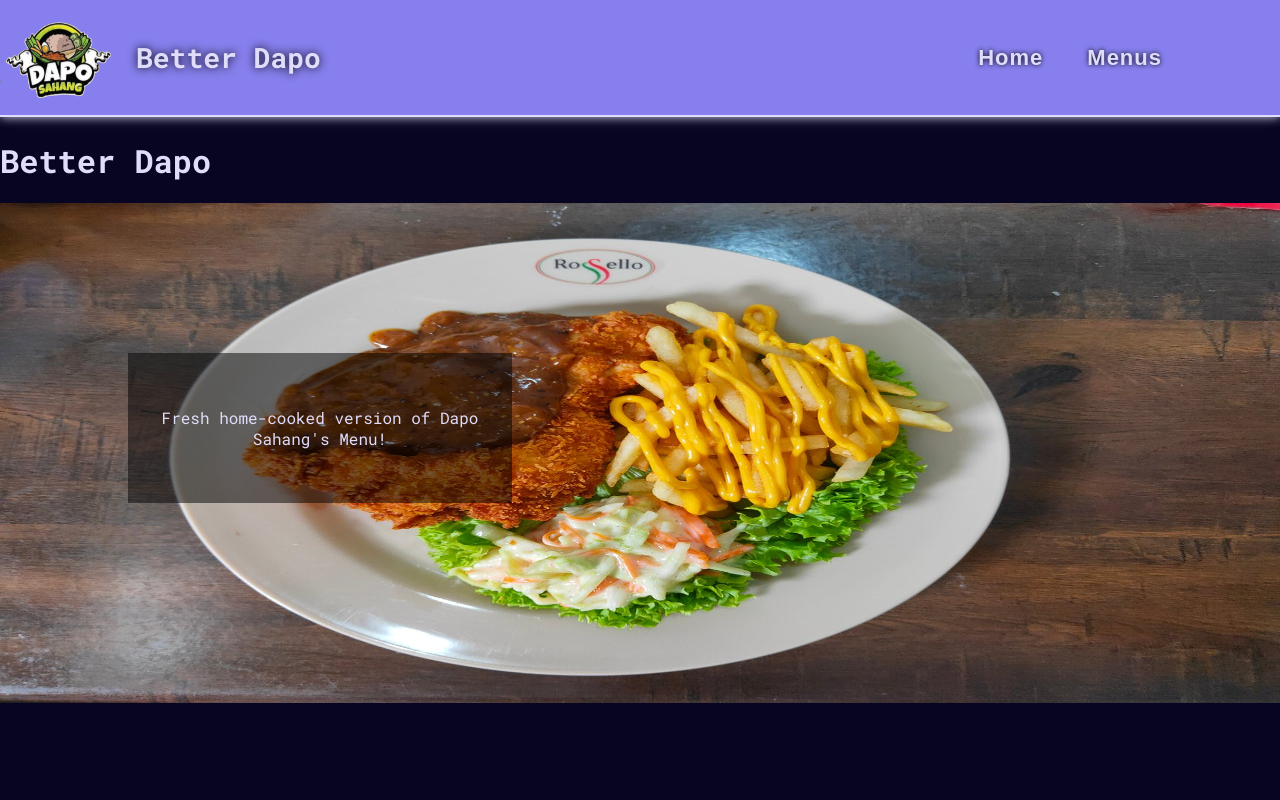
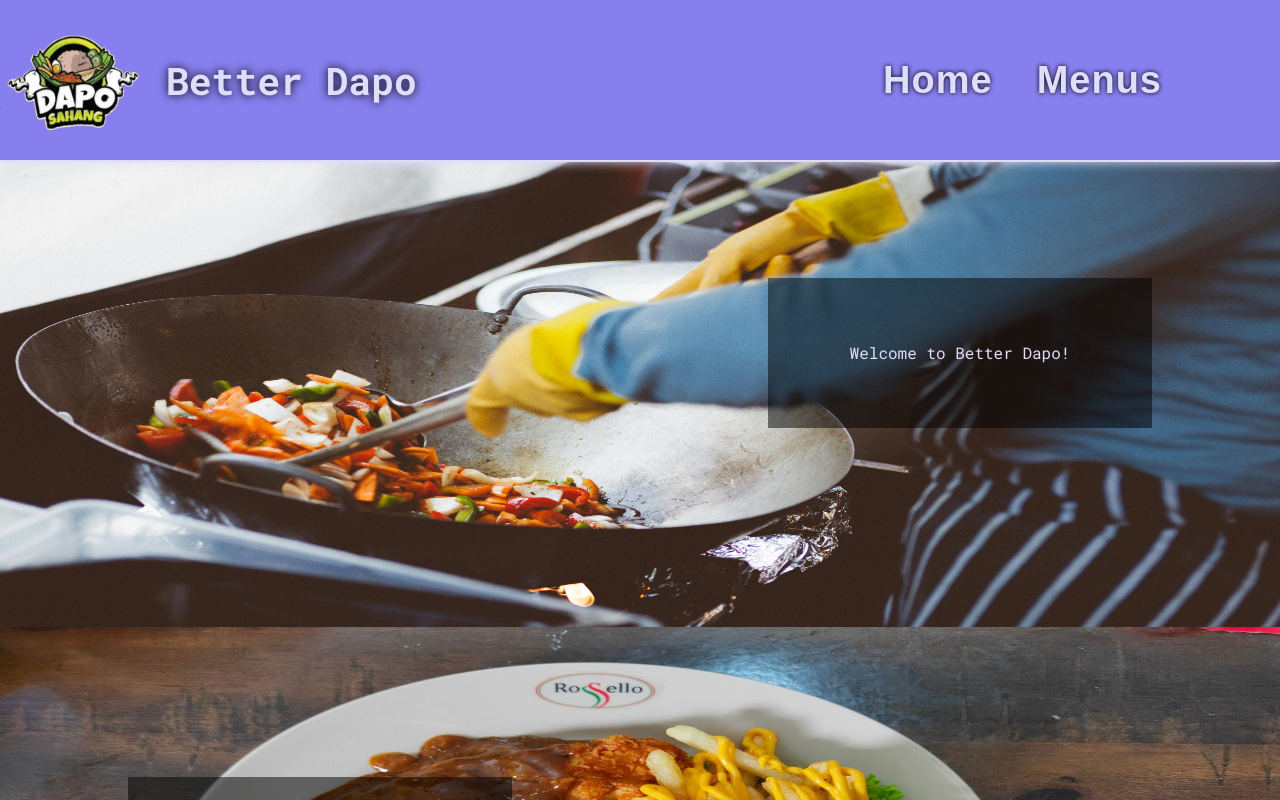
Before and after one commit to Mutton9558/BetterDapo, a React (Vite) app: page / in a window 1280 px wide. Shown: the top 800 px of the page. Built offline with nearby package versions, Linux system fonts and the light colour scheme.

Commit message:
Added dynamic scrolling and created Menu Item component

```diff
--- a/src/App.css
+++ b/src/App.css
@@ -20,12 +20,16 @@ html, body{
 }
 
 #header{
+    position: fixed;
+    top: 0;
     display: flex;
     width: 100vw;
+    height: 8rem;
     background-color: var(--primary);
     align-items: center;
     box-shadow: 0 0 10px var(--text);
     border-bottom: #e0ddfa 2px solid;
+    z-index: 100;
 }
 
 #left-header{
--- a/src/App.tsx
+++ b/src/App.tsx
@@ -2,20 +2,26 @@ import "./App.css";
 import Header from "./components/Header";
 import Advertisement from "./components/Advertisement";
 import ChickenChop from "./assets/chicken-chop.jpg";
+import CookingPic from "./assets/shawncookingaccurate.jpg";
 
 function App() {
   return (
     <>
-      <div className="header-container">
-        <Header />
-      </div>
-      <div className="main-content-home">
-        <h1>Better Dapo</h1>
+      <Header />
+      <div className="main-content-home" style={{ marginTop: "8rem" }}>
+        <Advertisement
+          image={CookingPic}
+          captionText="Welcome to Better Dapo!"
+          captionPos="right-ad"
+        />
         <Advertisement
           image={ChickenChop}
-          captionText="Fresh home-cooked version of Dapo Sahang's Menu!"
+          captionText="Serving You Fresh Home-cooked Version of Dapo Sahang's Menu!"
           captionPos="left-ad"
         />
+      </div>
+      <div id="menu-highlights">
+        <h3>Check out these all-time favourites!</h3>
       </div>
     </>
   );
--- a/src/Menus.tsx
+++ b/src/Menus.tsx
@@ -1,5 +1,6 @@
 import "./App.css";
 import Header from "./components/Header";
+import MenuItem from "./components/MenuItem";
 
 function Menus() {
   return (
@@ -7,8 +8,12 @@ function Menus() {
       <div className="header-container">
         <Header />
       </div>
-      <div className="main-content-menus">
-        <h1>Menus</h1>
+      <div className="main-content-menus" style={{ marginTop: "10rem" }}>
+        <h1>Better Dapo Menu</h1>
+        <div className="categories-menus">
+          <h2>All-Time Favourites</h2>
+          <MenuItem />
+        </div>
       </div>
     </>
   );
--- a/src/components/Header.tsx
+++ b/src/components/Header.tsx
@@ -1,9 +1,36 @@
 import { useNavigate } from "react-router-dom";
+import { useEffect, useState } from "react";
 import "../App.css";
 import DapoLogo from "../assets/DapoSahang.png";
 
 const Header = () => {
   const navigate = useNavigate();
+  const [fontSize, setFontSize] = useState("38px");
+  const [headerHeight, setHeaderHeight] = useState("10rem");
+  const [imgWidth, setImgWidth] = useState("150px");
+  const [imgHeight, setImgHeight] = useState("100px");
+
+  useEffect(() => {
+    const scrollFunction = () => {
+      if (window.scrollY > 20) {
+        setFontSize("28px");
+        setHeaderHeight("8rem");
+        setImgWidth("120px");
+        setImgHeight("80px");
+      } else {
+        setFontSize("38px");
+        setHeaderHeight("10rem");
+        setImgWidth("150px");
+        setImgHeight("100px");
+      }
+    };
+
+    window.addEventListener("scroll", scrollFunction);
+
+    return () => {
+      window.removeEventListener("scroll", scrollFunction);
+    };
+  }, []);
 
   const redirectToMenus = () => {
     navigate("/menus");
@@ -15,20 +42,42 @@ const Header = () => {
 
   return (
     <>
-      <header id="header">
+      <div
+        id="header"
+        className="header"
+        style={{ height: headerHeight, transition: "0.3s ease-in-out" }}
+      >
         <div id="left-header">
-          <img src={DapoLogo} id="dapo-logo" width="120px" height="80px"></img>
-          <h2>Better Dapo</h2>
+          <img
+            src={DapoLogo}
+            id="dapo-logo"
+            style={{
+              width: imgWidth,
+              height: imgHeight,
+              transition: "0.3s ease-in-out",
+            }}
+          ></img>
+          <h2 style={{ fontSize, transition: "0.3s ease-in-out" }}>
+            Better Dapo
+          </h2>
         </div>
         <div id="right-header">
-          <button className="header-button" onClick={redirectToHome}>
+          <button
+            className="header-button"
+            onClick={redirectToHome}
+            style={{ fontSize, transition: "0.3s ease-in-out" }}
+          >
             Home
           </button>
-          <button className="header-button" onClick={redirectToMenus}>
+          <button
+            className="header-button"
+            onClick={redirectToMenus}
+            style={{ fontSize, transition: "0.3s ease-in-out" }}
+          >
             Menus
           </button>
         </div>
-      </header>
+      </div>
     </>
   );
 };
--- /dev/null
+++ b/src/components/MenuItem.tsx
@@ -0,0 +1,18 @@
+import "../App.css";
+
+const MenuItem = () => {
+  return (
+    <>
+      <div id="menu-item-cont">
+        <div id="item-img"></div>
+        <div id="item-details">
+          <h5>Category</h5>
+          <h3>Name</h3>
+          <p>Description</p>
+        </div>
+      </div>
+    </>
+  );
+};
+
+export default MenuItem;
```
Also changed, not shown: src/assets/shawncookingaccurate.jpg (added).
